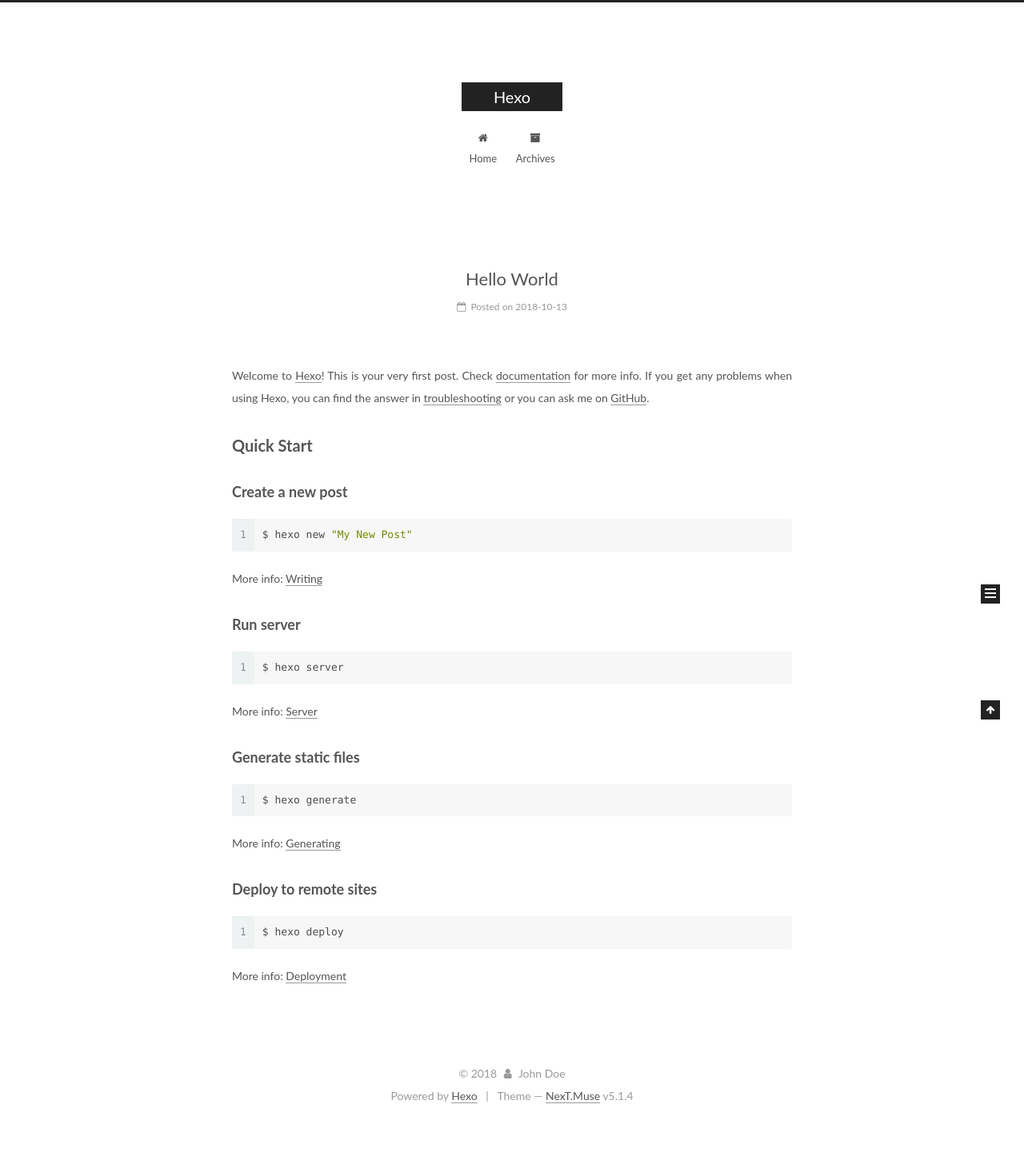
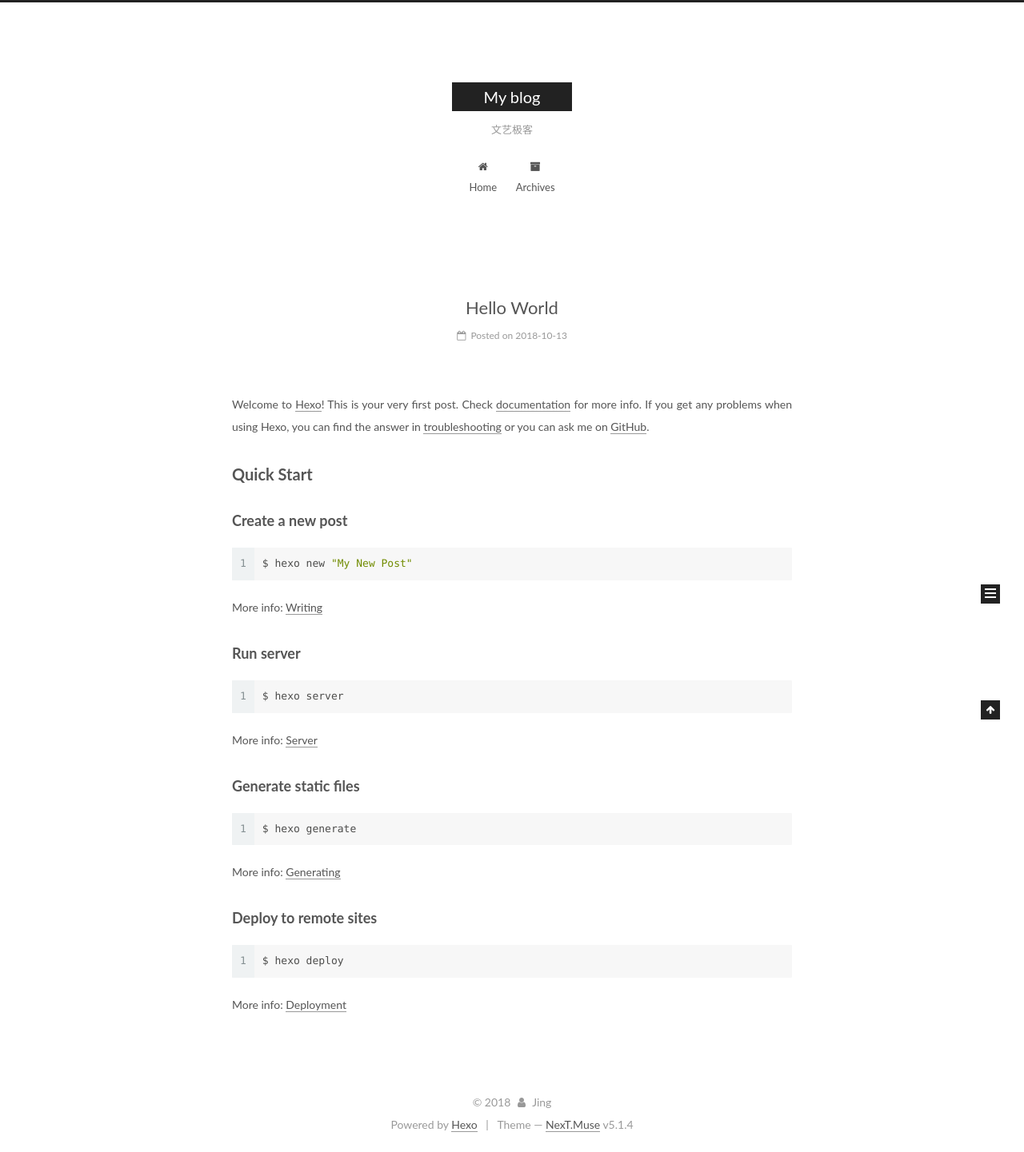
Before and after one commit to JING1164/JING1164.github.io, a plain HTML site: page index.html in a window 1280 px wide. Shown: the whole page at 80% size. Before the commit the page ends 1405 px from the top, so only its background shows below. Drawn offline with Linux system fonts and the light colour scheme.

Commit message:
Site updated: 2018-10-13 19:51:30

```diff
--- a/css/main.css
+++ b/css/main.css
@@ -1822,7 +1822,7 @@
   width: 4px;
   height: 4px;
   border-radius: 50%;
-  background: #ffff78;
+  background: #8e32ed;
 }
 .links-of-blogroll {
   font-size: 13px;
--- a/index.html
+++ b/index.html
@@ -80,12 +80,12 @@
 
 
 <meta property="og:type" content="website">
-<meta property="og:title" content="Hexo">
+<meta property="og:title" content="My blog">
 <meta property="og:url" content="http://yoursite.com/index.html">
-<meta property="og:site_name" content="Hexo">
+<meta property="og:site_name" content="My blog">
 <meta property="og:locale" content="default">
 <meta name="twitter:card" content="summary">
-<meta name="twitter:title" content="Hexo">
+<meta name="twitter:title" content="My blog">
 
 
 
@@ -121,7 +121,7 @@
 
 
 
-  <title>Hexo</title>
+  <title>My blog</title>
 
 
 
@@ -152,12 +152,12 @@
     <div class="custom-logo-site-title">
       <a href="/"  class="brand" rel="start">
         <span class="logo-line-before"><i></i></span>
-        <span class="site-title">Hexo</span>
+        <span class="site-title">My blog</span>
         <span class="logo-line-after"><i></i></span>
       </a>
     </div>
 
-        <p class="site-subtitle"></p>
+        <p class="site-subtitle">文艺极客</p>
 
   </div>
 
@@ -232,13 +232,13 @@
     <link itemprop="mainEntityOfPage" href="http://yoursite.com/2018/10/13/hello-world/">
 
     <span hidden itemprop="author" itemscope itemtype="http://schema.org/Person">
-      <meta itemprop="name" content="John Doe">
+      <meta itemprop="name" content="Jing">
       <meta itemprop="description" content="">
       <meta itemprop="image" content="/images/avatar.gif">
     </span>
 
     <span hidden itemprop="publisher" itemscope itemtype="http://schema.org/Organization">
-      <meta itemprop="name" content="Hexo">
+      <meta itemprop="name" content="My blog">
     </span>
 
 
@@ -379,7 +379,7 @@
         <div class="site-overview">
           <div class="site-author motion-element" itemprop="author" itemscope itemtype="http://schema.org/Person">
 
-              <p class="site-author-name" itemprop="name">John Doe</p>
+              <p class="site-author-name" itemprop="name">Jing</p>
               <p class="site-description motion-element" itemprop="description"></p>
           </div>
 
@@ -435,7 +435,7 @@
   <span class="with-love">
     <i class="fa fa-user"></i>
   </span>
-  <span class="author" itemprop="copyrightHolder">John Doe</span>
+  <span class="author" itemprop="copyrightHolder">Jing</span>
 
 
 </div>
```
Also changed, not shown: 2018/10/13/hello-world/index.html (+8 -8 lines), archives/2018/10/index.html (+8 -8 lines), archives/2018/index.html (+8 -8 lines), archives/index.html (+8 -8 lines).
